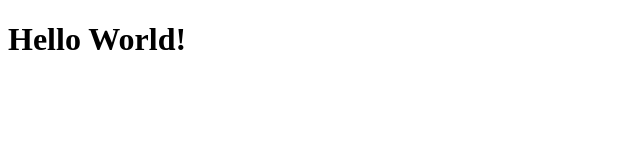
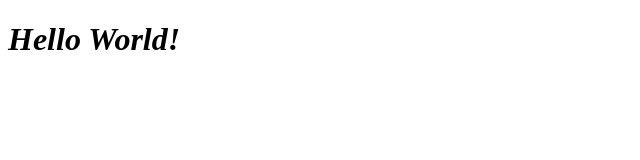
Before and after one commit to aidang4-1730677/aidang4-1730677.github.io, a plain HTML site: page index.html in a window 1280 px wide. Shown: the full height of the page, 0-640 px from the left. Drawn offline with Linux system fonts and the light colour scheme.

Commit message:
Add files via upload

```diff
--- a/index.html
+++ b/index.html
@@ -4,6 +4,6 @@
 	<title>INFO 101</title>
 </head>
 <body>
-	<h1>Hello World!</h1>
+	<h1><b><i>Hello World!</h1>
 </body>
 </html>
```
